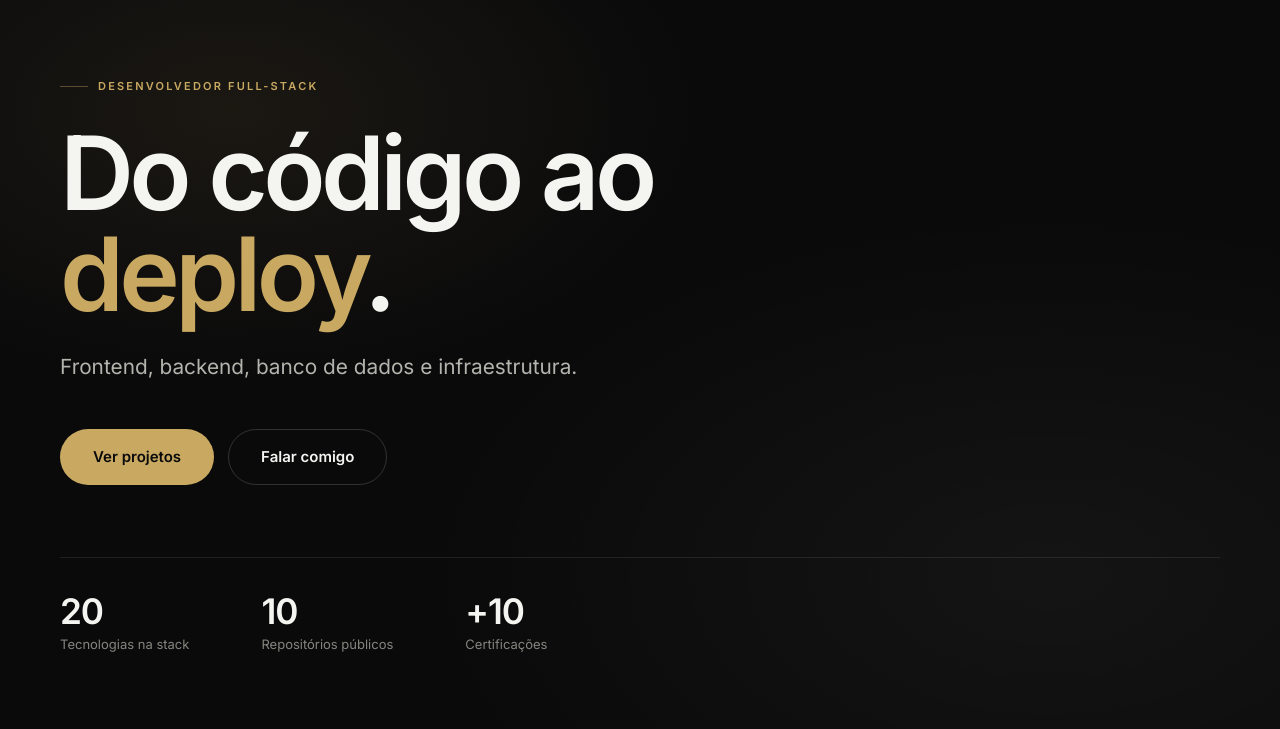
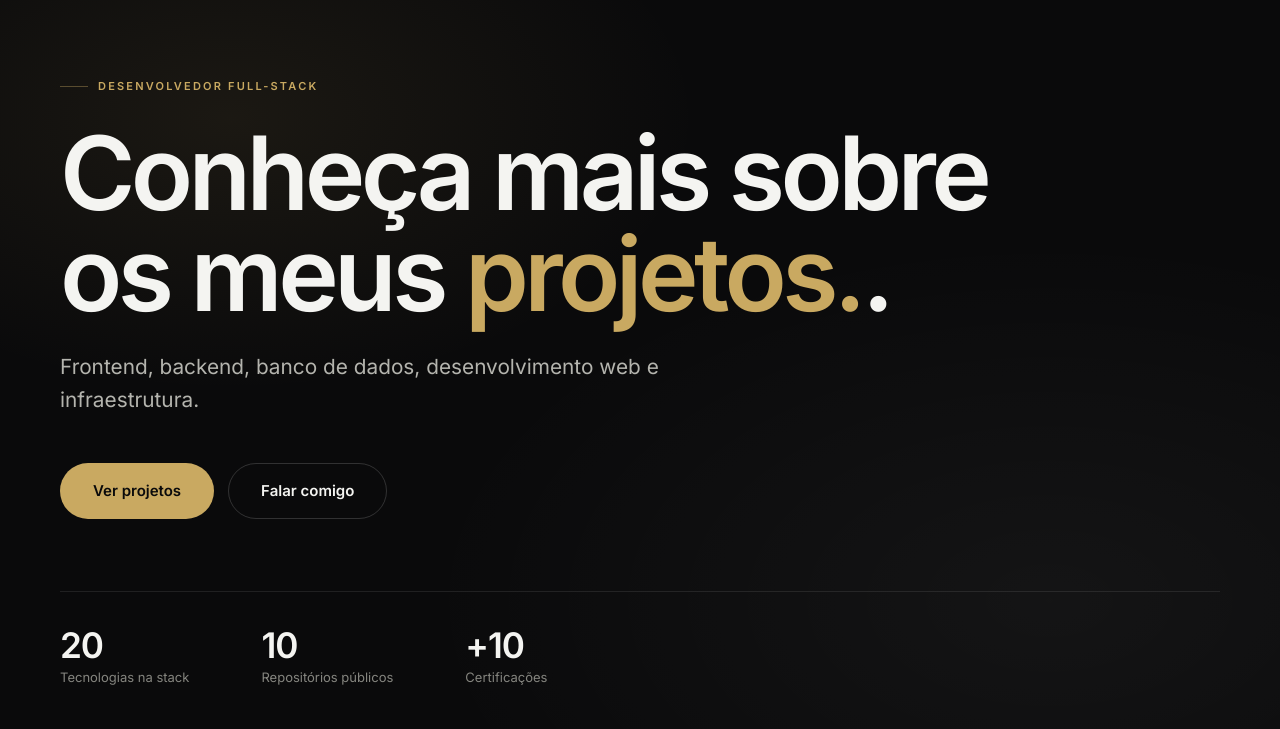
Before and after one commit to guilhermerezende-hub/Site-Guilherme-, a plain HTML site: page index.html in a window 1280 px wide. Shown: the part 71-800 px from the top of the page. Drawn offline with Linux system fonts and the light colour scheme.

Commit message:
Alteração completa

```diff
--- a/index.html
+++ b/index.html
@@ -54,10 +54,10 @@
     <div class="hero-inner">
         <p class="eyebrow">Desenvolvedor Full-Stack</p>
 
-        <h1>Do código ao <em>deploy</em>.</h1>
+        <h1>Conheça mais sobre os meus<em> projetos.</em>.</h1>
 
         <p class="hero-lead">
-            Frontend, backend, banco de dados e infraestrutura.
+            Frontend, backend, banco de dados, desenvolvimento web e infraestrutura.
         </p>
 
         <div class="hero-actions">
```
